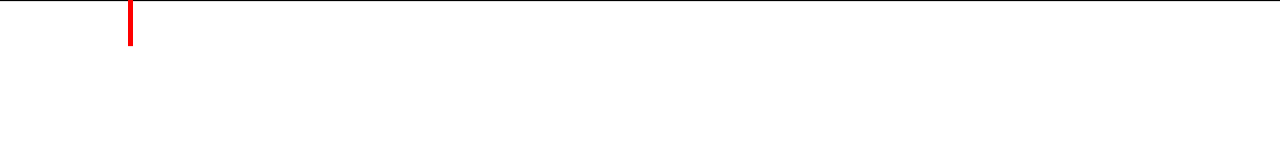
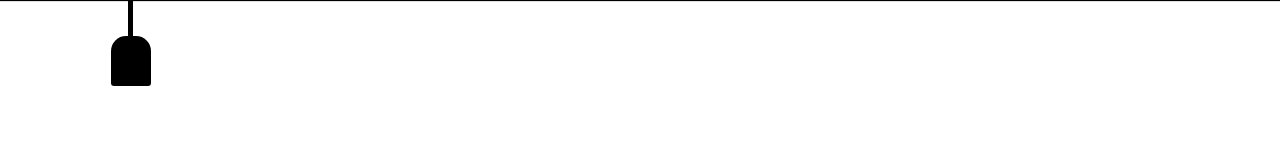
Before and after one commit to Ameer2000Mzori/Foods-Website, a website built with webpack: page src/index.html in a window 1280 px wide. Built offline with nearby package versions, Linux system fonts and the light colour scheme.

Commit message:
added styling to  nav btn and nav box

```diff
--- a/src/style.scss
+++ b/src/style.scss
@@ -90,10 +90,21 @@ body {
   .nav-Btn-Line {
     position: absolute;
     height: 60px;
-    background-color: red;
+    background-color: black;
     width: 5px;
     bottom: -40%;
     left: 10%;
+
+    .nav-Btn-Box {
+      background-color: black;
+      height: 50px;
+      border-radius: 15px 15px 3px 3px;
+      width: 40px;
+      position: relative;
+      top: 50px;
+      left: 50%;
+      transform: translate(-50%);
+    }
   }
 }
 
```
Also changed, not shown: src/style.css, 1 other file.
